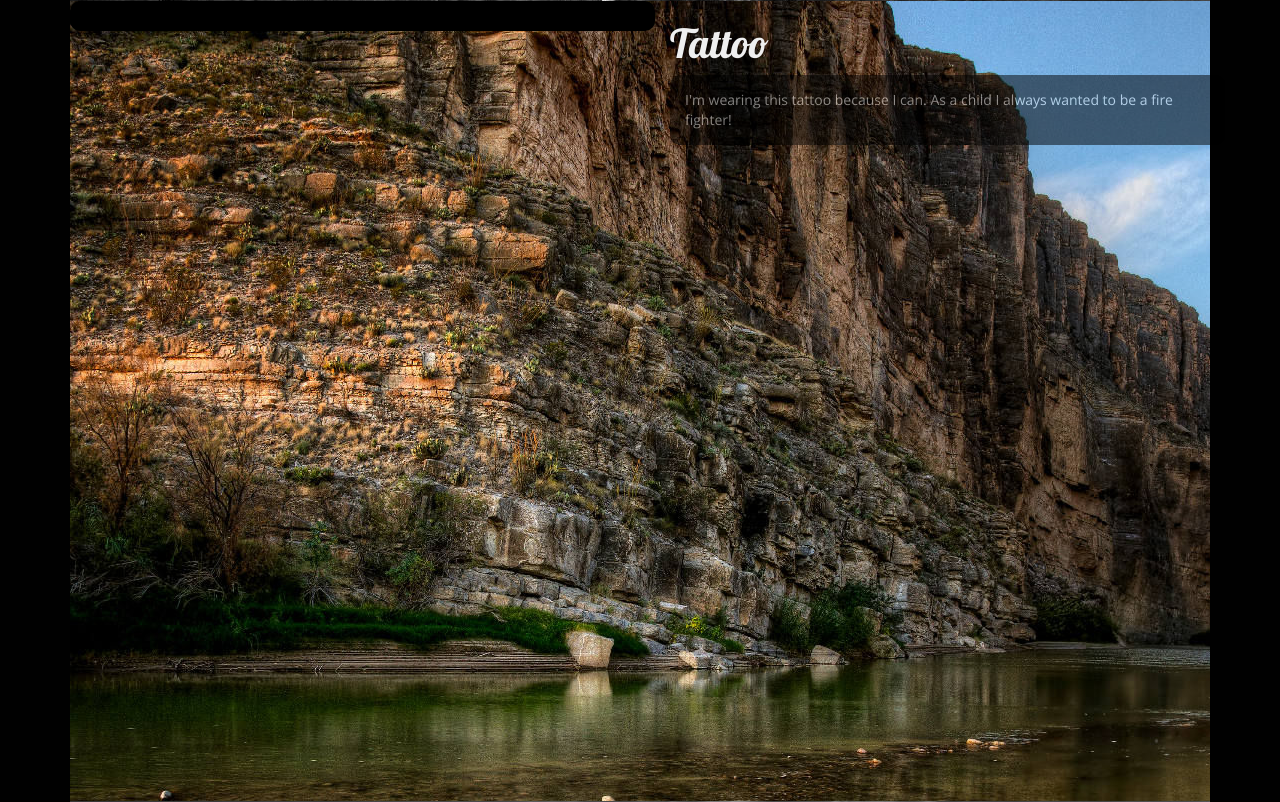
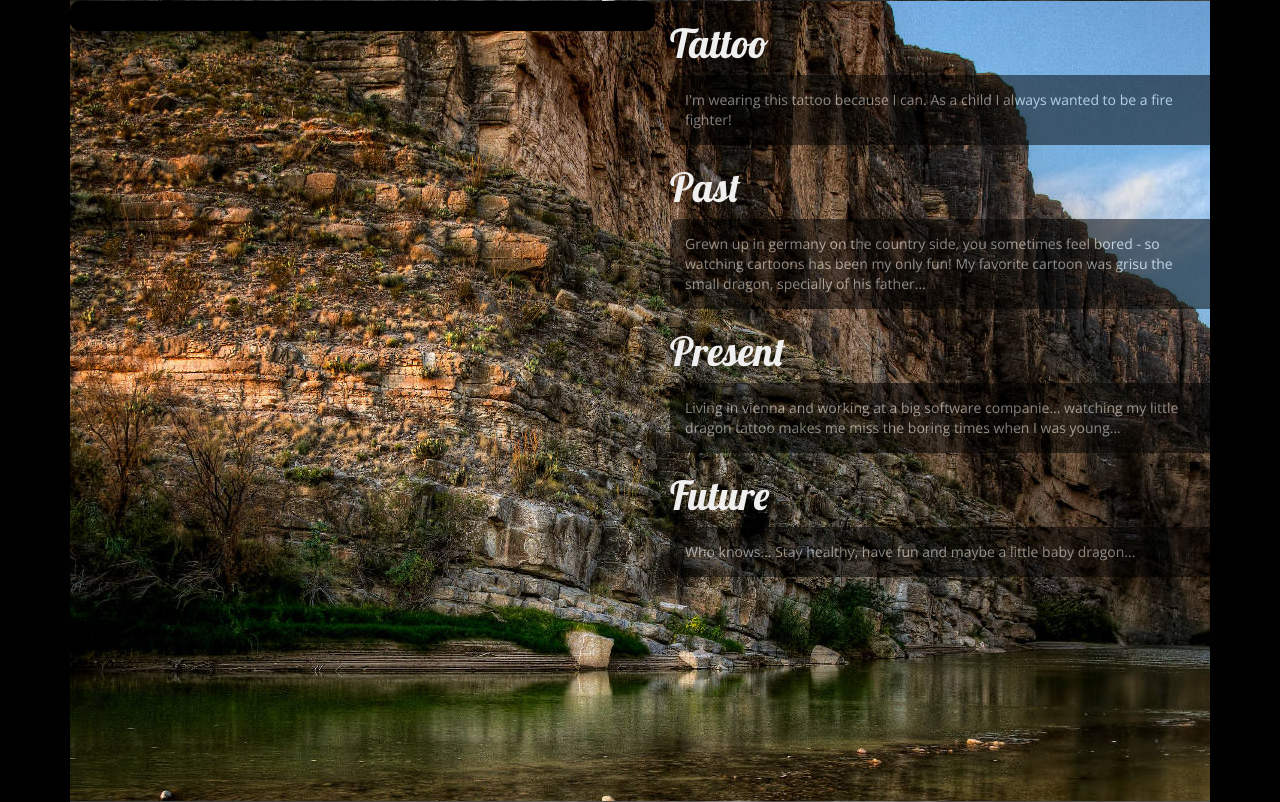
Before and after one commit to philippfrenzel/taatttoooo, a Yii app: template views/site/index.php in a window 1280 px wide. Shown: the part 869-1671 px from the top of the page. Run offline with PHP 8.4 and a stand-in for Yii, Linux system fonts and the light colour scheme; the template is opened without the code that fills it, so the values that code supplies are empty; some libraries are stand-ins or nearby versions.

Commit message:
update pics

```diff
--- a/views/site/onepage/first_page.php
+++ b/views/site/onepage/first_page.php
@@ -46,13 +46,10 @@ echo philippfrenzel\yii2sly\yii2sly::widget(array(
     'id' => 'sp_slider',
     'items'=> array(
         array(
-            'content' => '<img src="articles/1.jpg" alt="Sample">'
+            'content' => '<img src="articles/2.jpg" alt="Sample">'
         ),
         array(
-            'content' => '<img style="height:400px;width:400px;" src="/powershopyii2/powershop/web/filemanager/modelle/2014/14-hd-1200-custom-bs.png" alt="">'
-        ),
-        array(
-            'content' => '<img style="height:400px;width:400px;" src="/powershopyii2/powershop/web/filemanager/modelle/2014/14-hd-1200-custom-bs.png" alt="">'
+            'content' => '<img src="articles/1.jpg" alt="Sample">'
         )
     ),
     /*'clientOptions' => array(
@@ -67,6 +64,20 @@ echo philippfrenzel\yii2sly\yii2sly::widget(array(
                 <p class="bg-color-darken opacity">
                     I'm wearing this tattoo because I can. As a child I always wanted to be a fire fighter!
                 </p>
+                <h2>Past</h2>
+                <p class="bg-color-darken opacity">
+                    Grewn up in germany on the country side, you sometimes feel bored - so watching cartoons has
+                    been my only fun! My favorite cartoon was grisu the small dragon, specially of his father...
+                </p>
+                <h2>Present</h2>
+                <p class="bg-color-darken opacity">
+                    Living in vienna and working at a big software companie... watching my little dragon tattoo makes
+                    me miss the boring times when I was young...
+                </p>
+                <h2>Future</h2>
+                <p class="bg-color-darken opacity">
+                    Who knows... Stay healthy, have fun and maybe a little baby dragon...
+                </p>
             </div>
         </div>
     </div>
```
Also changed, not shown: web/articles/2.jpg (added).
